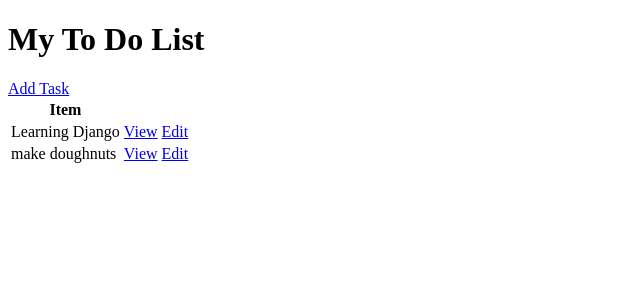
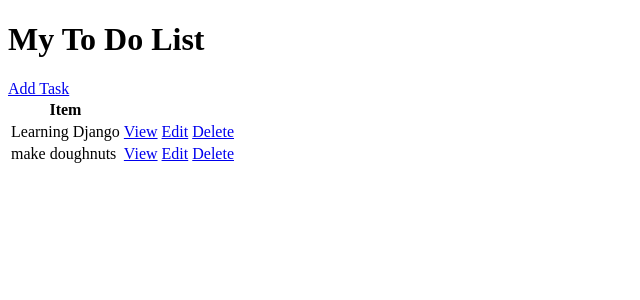
Before and after one commit to namita0210/To-Do, a Django app: page / in a window 1280 px wide. Shown: the top 300 px of the page, without its empty margins (0-640 px from the left). Run offline with Django 4.2, Linux system fonts and the light colour scheme; data comes from the database, SQL or seed files in the repository.

Commit message:
Add delete feature to the main list UI

```diff
--- a/todo_list/base/templates/base/task_list.html
+++ b/todo_list/base/templates/base/task_list.html
@@ -21,6 +21,7 @@
             <td>{{task.title}}</td>
             <td><a href="{% url 'task' task.id %}">View</a></td>
             <td><a href="{% url 'task-update' task.id %}">Edit</a></td>
+            <td><a href="{% url 'task-delete' task.id %}">Delete</a></td>
         </tr>
         {% empty %}
         <h3> No Items </h3>
```
